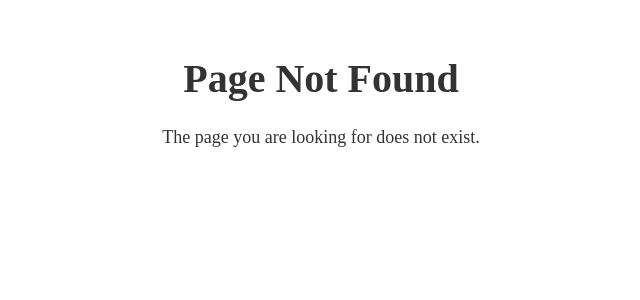
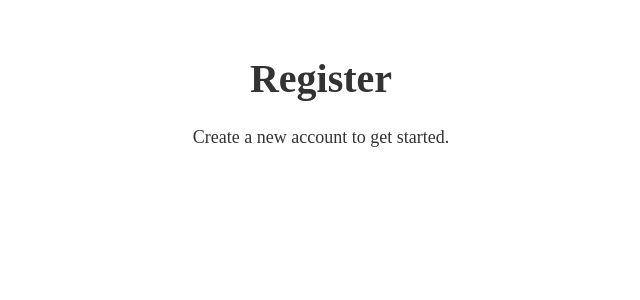
Before and after one commit to rakibhosain2302/learn-next-js, a Next.js app: page /registration in a window 1280 px wide. Before the commit this address had no page. Shown: the top 300 px of the page, without its empty margins (319-959 px from the left). Built offline with nearby package versions, Linux system fonts and the light colour scheme.

Commit message:
Next JS middleware learn

```diff
--- /dev/null
+++ b/src/app/registration/page.jsx
@@ -0,0 +1,14 @@
+import React from 'react'
+
+const page = () => {
+  return (
+    <div className='page-container'>
+      <h1 className='page-header'>Register</h1>
+      <p className='content'>
+        Create a new account to get started.
+      </p>
+    </div>
+  )
+}
+
+export default page
```
Also changed, not shown: src/middleware.jsx (added, +13 -0 lines).
